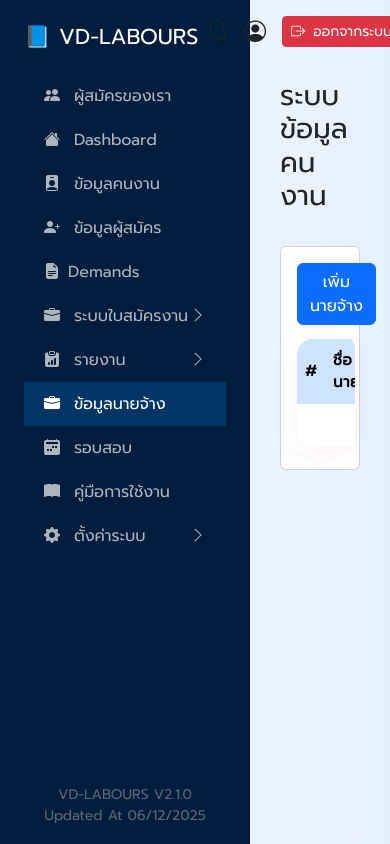
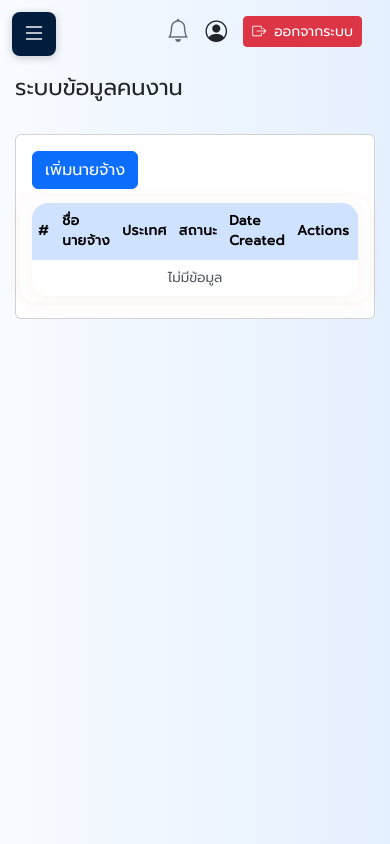
Before and after one commit to anucha1993/vd-labour, a Laravel app: page /customers in a window 390 px wide. Run offline with Laravel 10, Linux system fonts and the light colour scheme; the visitor is signed in with stand-in values (Sample User, id 1); data that the repository does not hold is empty; parts of the project's set-up code (start-up, migrations or seed data) failed here and were passed over; some libraries are stand-ins or nearby versions.

Commit message:
ีupdate

```diff
--- a/resources/views/layouts/main.blade.php
+++ b/resources/views/layouts/main.blade.php
@@ -34,6 +34,10 @@
       background: #001d3d;
       color: white;
       position: fixed;
+      width: 250px;
+      z-index: 1050;
+      transition: transform 0.3s ease;
+      overflow-y: auto;
     }
     .sidebar a {
       color: #adb5bd;
@@ -107,11 +111,11 @@
     .bg-purple {
       background-color: #9c27b0 !important;
     }
-  .content {
-  margin-left: 250px;
-  padding: 30px;
-  padding-top: 80px; /* เพิ่มจากเดิม */
-}
+    .content {
+      margin-left: 250px;
+      padding: 30px;
+      padding-top: 80px;
+    }
 
     .card-custom {
       border: none;
@@ -166,18 +170,87 @@
       overflow-x: auto;
       box-shadow: 0 2px 16px 0 rgba(178,60,60,0.07);
     }
+
+    /* Hamburger button */
+    .sidebar-toggle {
+      display: none;
+      position: fixed;
+      top: 12px;
+      left: 12px;
+      z-index: 1100;
+      background: #001d3d;
+      color: #fff;
+      border: none;
+      border-radius: 8px;
+      width: 44px;
+      height: 44px;
+      font-size: 1.5rem;
+      cursor: pointer;
+      box-shadow: 0 2px 8px rgba(0,0,0,0.2);
+    }
+
+    /* Sidebar overlay */
+    .sidebar-overlay {
+      display: none;
+      position: fixed;
+      top: 0;
+      left: 0;
+      width: 100%;
+      height: 100%;
+      background: rgba(0,0,0,0.5);
+      z-index: 1040;
+    }
+    .sidebar-overlay.active {
+      display: block;
+    }
+
+    /* Mobile: < 992px */
+    @media (max-width: 991px) {
+      .sidebar {
+        transform: translateX(-100%);
+      }
+      .sidebar.mobile-open {
+        transform: translateX(0);
+      }
+      .sidebar-toggle {
+        display: flex;
+        align-items: center;
+        justify-content: center;
+      }
+      .content {
+        margin-left: 0;
+        padding: 20px 15px;
+        padding-top: 75px;
+      }
+      .table th, .table td {
+        padding: 10px 8px;
+        font-size: 0.92em;
+      }
+      .display-6 {
+        font-size: 1.4rem !important;
+      }
+    }
+
     @media (max-width: 767px) {
       .table th, .table td {
-        padding: 10px 8px;
-        font-size: 0.95em;
+        padding: 8px 6px;
+        font-size: 0.85em;
       }
     }
   </style>
 </head>
 <body>
 
+<!-- Hamburger Toggle Button (mobile only) -->
+<button class="sidebar-toggle" id="sidebarToggle">
+  <i class="bi bi-list"></i>
+</button>
+
+<!-- Sidebar Overlay (mobile only) -->
+<div class="sidebar-overlay" id="sidebarOverlay"></div>
+
 <!-- Sidebar -->
-<div class="sidebar p-4" style="width:250px;">
+<div class="sidebar p-4" id="sidebarMenu">
   <h4 class="mb-4">📘 VD-LABOURS</h4>
  <a href="{{ route('my-leads.index') }}"
      class="{{ Request::routeIs('my-leads.*') ? 'active' : '' }}">
@@ -324,7 +397,7 @@
 
 <!-- Topbar Notification -->
 
-<nav class="navbar navbar-expand-lg navbar-light px-3" style="min-height:64px; z-index: 2147483647; position: fixed; top: 0; left: 0; width: 110vw;">
+<nav class="navbar navbar-expand-lg navbar-light px-3" style="min-height:64px; z-index: 1050; position: fixed; top: 0; left: 0; right: 0; width: 100%;">
   <div class="container">
     <span class="navbar-brand d-none d-lg-block"></span>
     {{-- @php dd($scopeExpiringDiseaseConstruct, $scopeExpiringDiseaseFactory); @endphp --}}
@@ -508,6 +581,23 @@
       $dropdown.toggleClass('show');
       $icon.toggleClass('rotate');
     });
+
+    // Mobile sidebar toggle
+    $('#sidebarToggle').click(function() {
+      $('#sidebarMenu').toggleClass('mobile-open');
+      $('#sidebarOverlay').toggleClass('active');
+    });
+    $('#sidebarOverlay').click(function() {
+      $('#sidebarMenu').removeClass('mobile-open');
+      $('#sidebarOverlay').removeClass('active');
+    });
+    // Close sidebar when clicking a link (mobile)
+    $('#sidebarMenu a').not('.sidebar-dropdown > a').click(function() {
+      if ($(window).width() < 992) {
+        $('#sidebarMenu').removeClass('mobile-open');
+        $('#sidebarOverlay').removeClass('active');
+      }
+    });
   });
 </script>
 
```
Also changed, not shown: resources/views/leads/edit.blade.php (+51 -3 lines).
